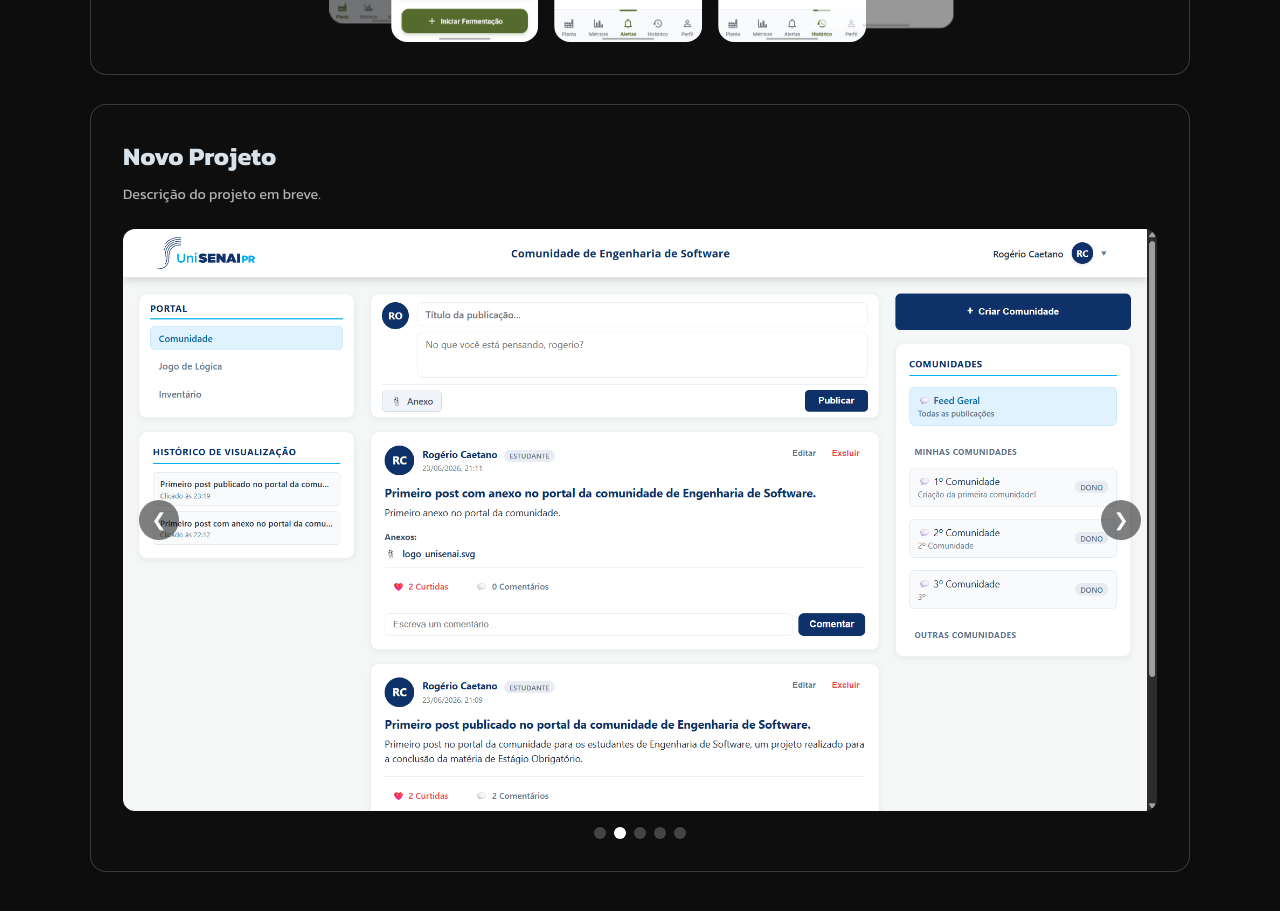
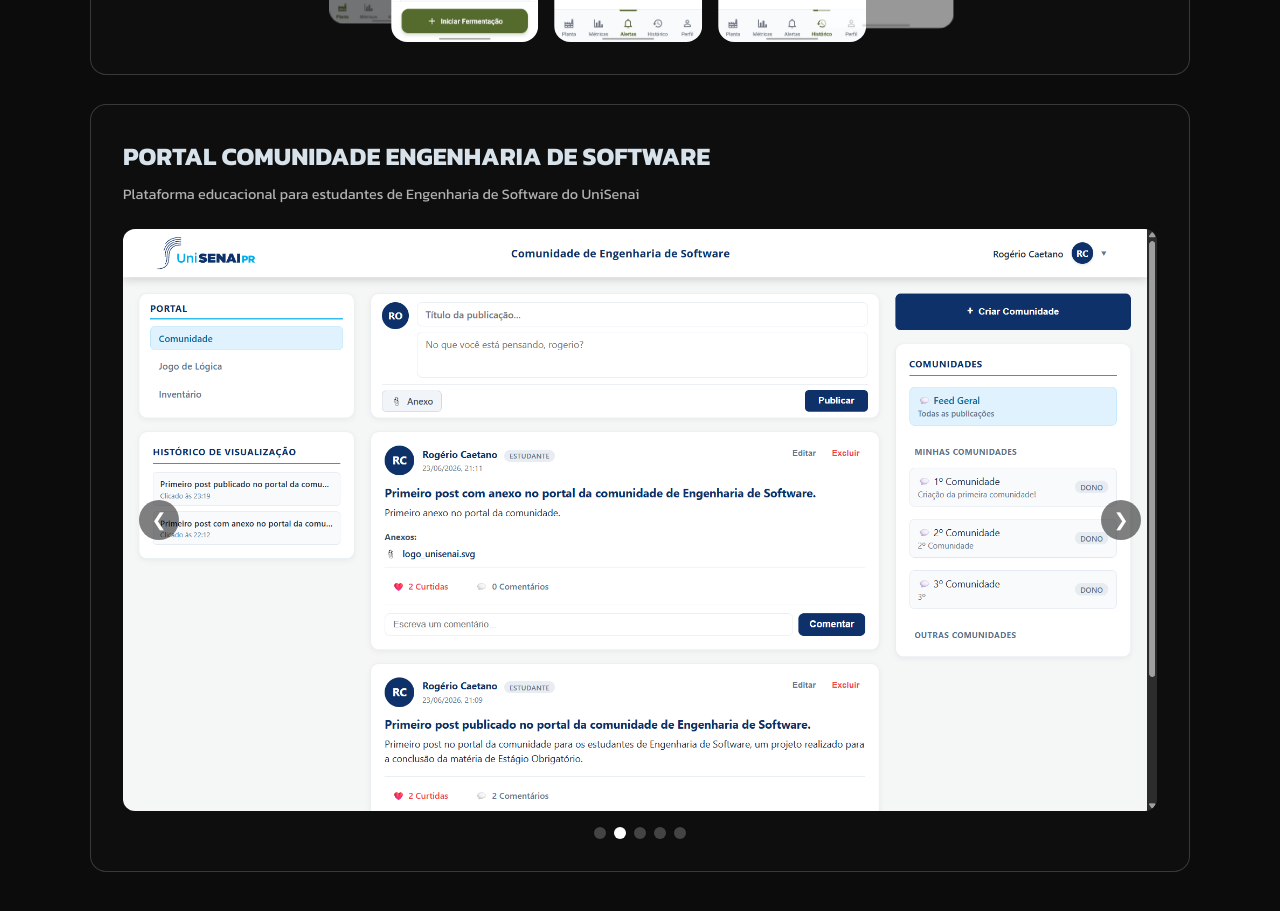
Before and after one commit to rogeriocaetanojr/portfolio-rogerio, a React (Vite) app: page / in a window 1280 px wide. Shown: the part 2240-3151 px from the top of the page. Built offline with nearby package versions, Linux system fonts and the light colour scheme.

Commit message:
feat: atualiza titulo e descricao do projeto portal senai

```diff
--- a/src/components/Projects.jsx
+++ b/src/components/Projects.jsx
@@ -27,6 +27,8 @@ export function Projects() {
       </div>
       <div style={{ width: '100%', marginTop: '2rem' }}>
         <ProjectCardMosaic
+          nome="PORTAL COMUNIDADE ENGENHARIA DE SOFTWARE"
+          descricao="Plataforma educacional para estudantes de Engenharia de Software do UniSenai"
           imagens={[
             imgSenaiLogin,
             imgSenaiFeed,
```
